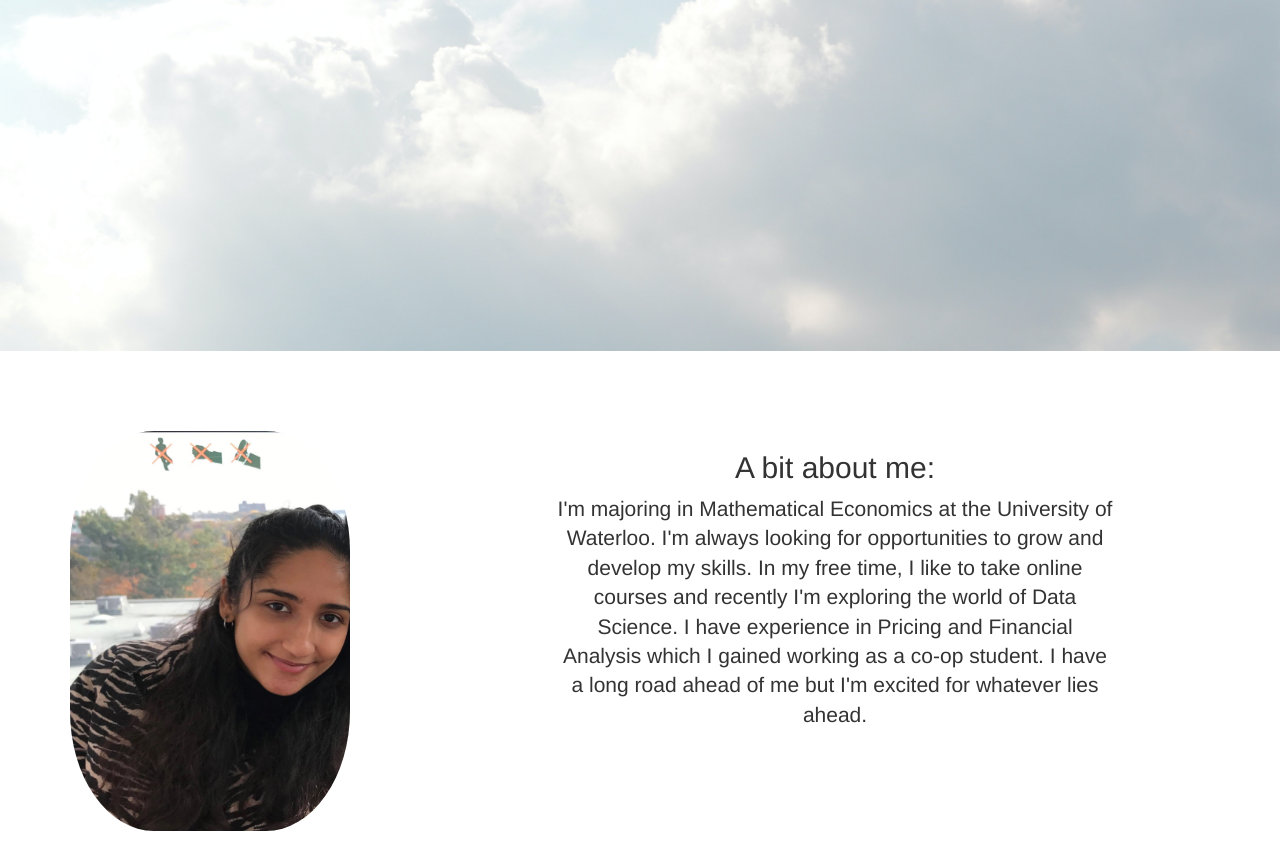
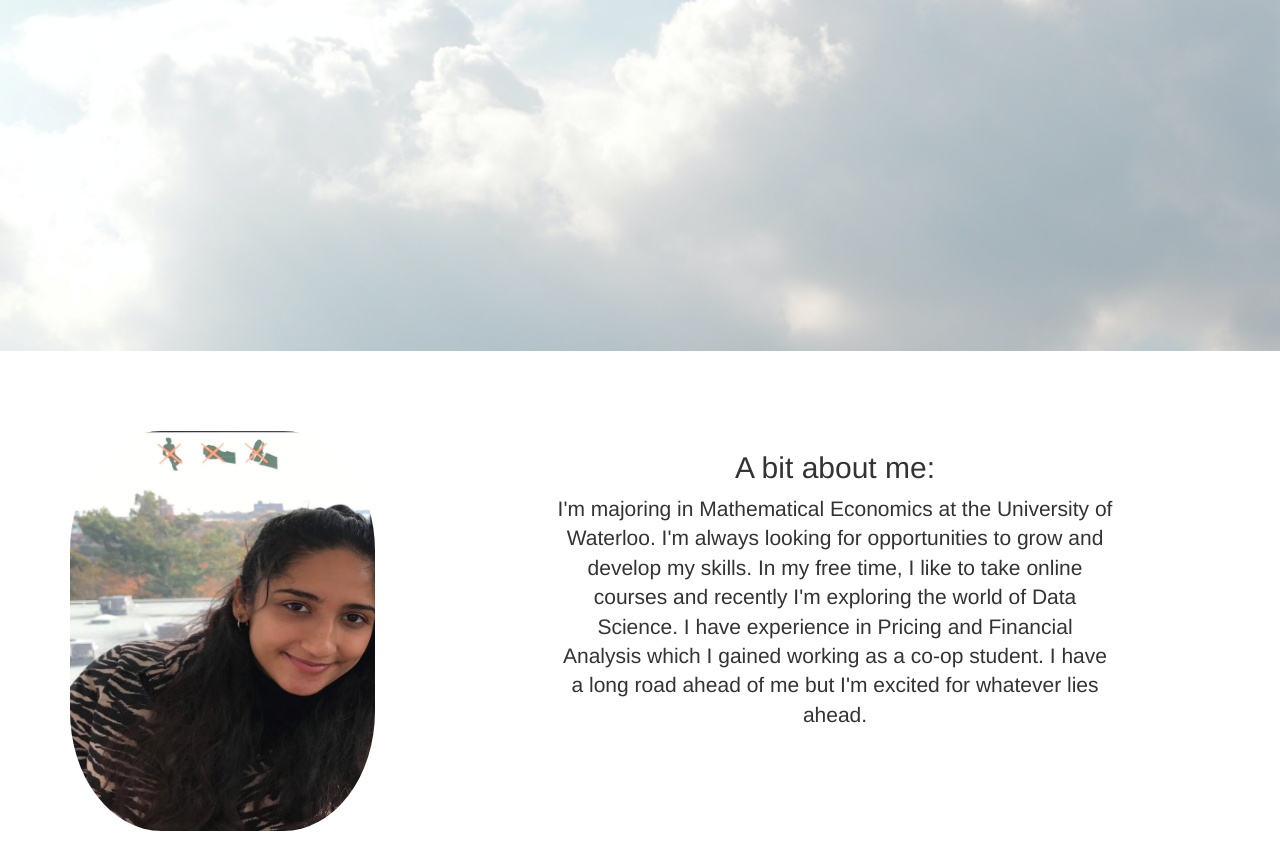
Before and after one commit to aa3kumar/portfolio, a plain HTML site: page index.html in a window 1280 px wide. Shown: the part 449-1300 px from the top of the page. Drawn offline with nearby package versions, Linux system fonts and the light colour scheme.

Commit message:
Update style.css

```diff
--- a/style.css
+++ b/style.css
@@ -4,7 +4,7 @@ html, body{
   scroll-behavior: smooth;
 }
 #aanchal {
-  width: 280px;
+  width: 305px;
   height: 400px;
   border-radius: 30%;
 }
```
